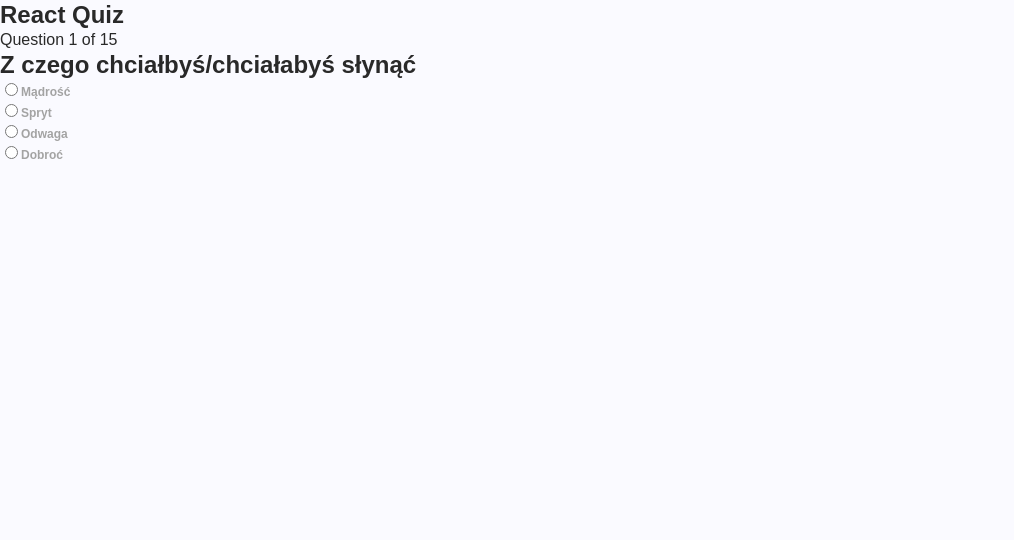
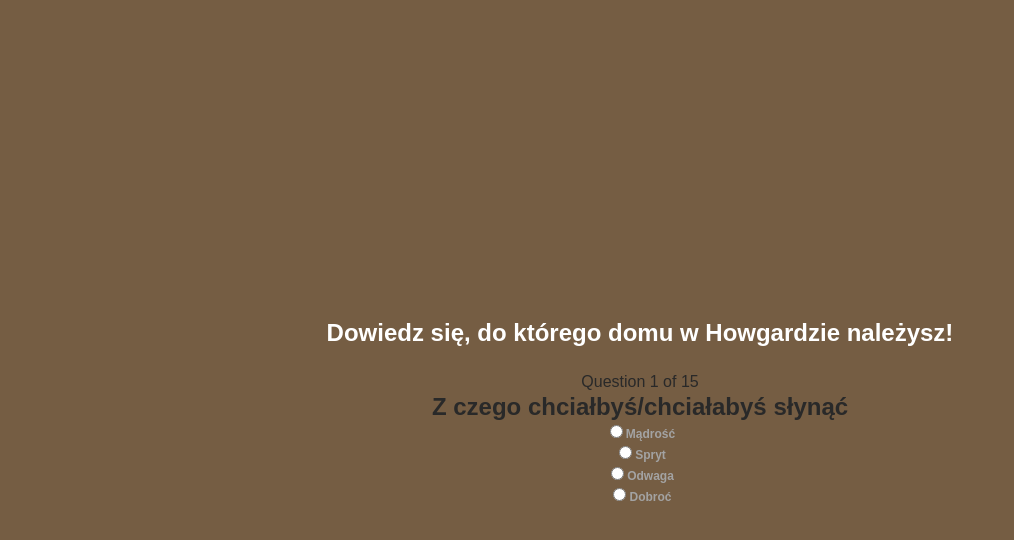
Before and after one commit to DOmicode1/hogwart-quiz, a React app: page / in a window 1280 px wide. Shown: the top 540 px of the page, without its empty margins (0-1014 px from the left). Built offline with nearby package versions, Linux system fonts and the light colour scheme.

Commit message:
Better view

```diff
--- a/package.json
+++ b/package.json
@@ -64,6 +64,7 @@
   "dependencies": {
     "prop-types": "^15.6.2",
     "react": "^16.4.2",
+    "react-addons-update": "^15.6.2",
     "react-dom": "^16.4.2",
     "react-router-dom": "^4.3.1"
   }
--- a/src/views/App/index.jsx
+++ b/src/views/App/index.jsx
@@ -1,4 +1,5 @@
 import React, { PureComponent, Fragment } from 'react';
+import update from 'react-addons-update'; // ES6
 import Header from 'components/Header';
 import styled from 'styled-components';
 // import { BrowserRouter as Router, Route, Link } from 'react-router-dom';
@@ -94,7 +95,7 @@
     if (this.state.questionId < quizQuestions.length) {
       setTimeout(() => this.setNextQuestion(), 300);
     } else {
-      // do nothing for now
+
     }
   }
 
@@ -110,13 +111,14 @@
 
     //     </AppWrapper>
     //   </Fragment>;
-    return <div className="App">
-        <div className="App-header">
+    return <Fragment>
+      <AppWrapper>
 
-          <h2>React Quiz</h2>
-        </div>
+        <Header text="Dowiedz się, do którego domu w Howgardzie należysz!" color="" />
+
         <Quiz answer={this.state.answer} answerOptions={this.state.answerOptions} questionId={this.state.questionId} question={this.state.question} questionTotal={quizQuestions.length} onAnswerSelected={this.handleAnswerSelected} />
-      </div>;
+      </AppWrapper>
+    </Fragment>;
   }
 }
 
```
Also changed, not shown: 1 other file (tests, documents, lock files or other folders).
